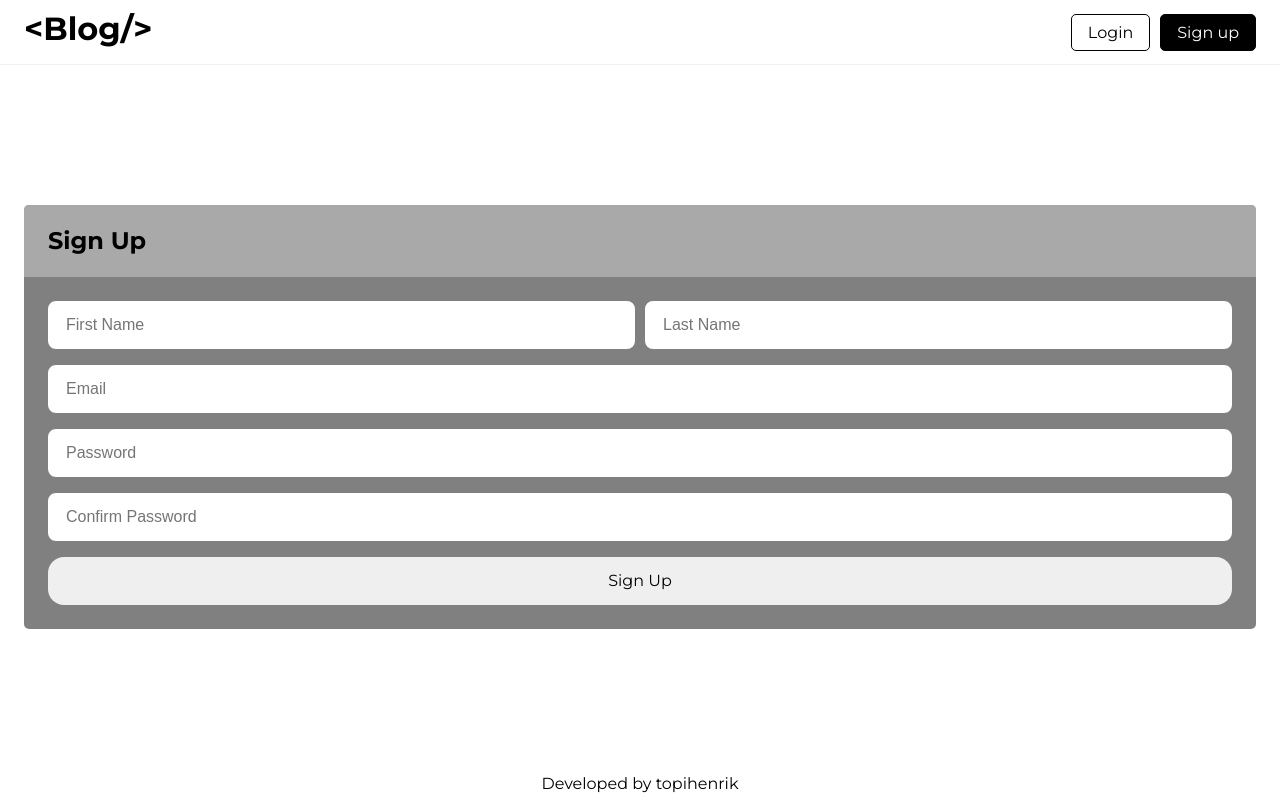
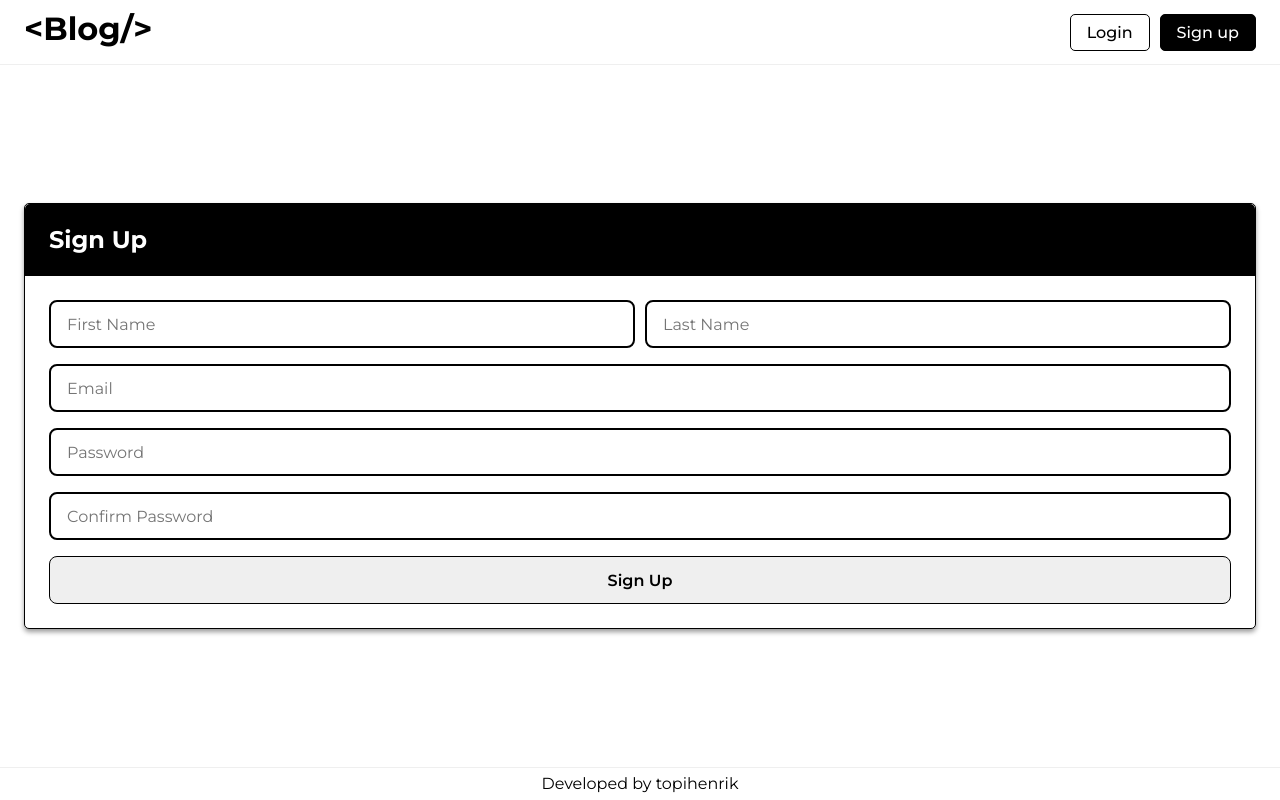
Before and after one commit to topihenrik/blog-front, a React (Create React App) app: page /signup in a window 1280 px wide. Built offline with nearby package versions, Linux system fonts and the light colour scheme.

Commit message:
Improved the visual style of BlogMain component and its subcomponents

```diff
--- a/src/components/BlogMain/CommentSection/index.js
+++ b/src/components/BlogMain/CommentSection/index.js
@@ -9,7 +9,6 @@ export default function CommentSection(props) {
     const [comments, setComments] = useState();
 
     const [updateComments, setUpdateComments] = useState(0);
-
 
     useEffect(() => {
         fetch(`http://localhost:3000/posts/${postid}/comments`)
@@ -25,10 +24,6 @@ export default function CommentSection(props) {
         )
     }, [updateComments])
 
-
-
-
-
     if (error) {
         return <div>Error: {error.message}</div>
     } else if (!isLoaded) {
@@ -36,12 +31,16 @@ export default function CommentSection(props) {
     } else {
         return(
             <div className="commentSection">
+                <h2>Responses</h2>
                 {comments?
                 comments.map((comment) => {
                     return(
-                        <section key={comment._id}>
-                            <Comment comment={comment}/>
-                        </section>
+                        <>
+                            <section key={comment._id}>
+                                <Comment comment={comment}/>
+                            </section>
+                            <hr className="comment-hr"/>
+                        </>
                     )
                 }):<></>}
 
--- a/src/components/Header/index.js
+++ b/src/components/Header/index.js
@@ -17,8 +17,8 @@ export default function Header(props) {
             </div>
             {user?
             <div className="auth-box">
-                <p>{user.full_name}</p>
-                <a onClick={handleClick}><p>Log Out</p></a>
+                <p className="user-name">{user.full_name}</p>
+                <a onClick={handleClick}><button className="logout-button">Log Out</button></a>
             </div>:
             <div className="auth-box">
                 <a href="/login"><button className="login-button">Login</button></a>
--- a/src/index.css
+++ b/src/index.css
@@ -22,15 +22,12 @@
   font-weight: 700;
 }
 
-
-
-body, button {
+body, button, input, textarea {
   margin: 0;
   font-family: "Montserrat";
   -webkit-font-smoothing: antialiased;
   -moz-osx-font-smoothing: grayscale;
 }
-
 
 code {
   font-family: source-code-pro, Menlo, Monaco, Consolas, 'Courier New',
@@ -50,15 +47,12 @@ html, body {
   padding: 0;
 }
 
-
 #root {
   height: 100vh;
   display: flex;
   flex-direction: column;
   justify-content: space-between;
 }
-
-
 
 header {
   display: flex;
@@ -73,8 +67,6 @@ header > div {
   display: flex;
   align-items: center;
 }
-
-
 
 .logo-box a {
   display: flex;
@@ -106,16 +98,18 @@ header > div {
   height: 100%;
 }
 
-
-
 .auth-box a:hover {
   color: gray;
 }
 
+.user-name {
+  font-weight: 500;
+}
 
 .auth-box a button {
   padding: 8px 16px;
   font-size: 16px;
+  font-weight: 500;
   border: 1px solid var(--black);
 }
 
@@ -131,17 +125,16 @@ header > div {
   border-radius: 5px;
 }
 
+.logout-button {
+  background-color: var(--white);
+  border-radius: 5px;
+}
+
 .homeMain {
   display: flex;
   flex-direction: column;
   background-color: yellowgreen;
 }
-
-
-
-
-
-
 
 .posts-box, .heroScreen {
   display: flex;
@@ -152,7 +145,7 @@ header > div {
 
 .heroScreen {
   background-color: var(--gray);
-  width: 100%;
+  width: calc(100%-48px);
   padding: 128px 24px;
 }
 
@@ -166,13 +159,11 @@ header > div {
   margin: 8px 0;
 }
 
-
-.post-hr {
+.post-hr, .comment-hr {
   height: 0;
   border-top: 1px solid #eee;
   width: calc(100% - 2px);
 }
-
 
 .postCard {
   background-color: var(--white);
@@ -192,13 +183,17 @@ header > div {
 .blogMain {
   display: flex;
   flex-direction: column;
-  gap: 10px;
-  margin: 0 24px;
+  gap: 16px;
+  margin: 8px 24px;
 }
 
 .postFull {
   display: flex;
   flex-direction: column;
+  border: 1px solid black;
+  border-radius: 5px;
+  box-shadow: 0px 3px 5px 0px rgba(0,0,0,0.4);
+  padding: 10px;
   gap: 10px;
 }
 
@@ -210,11 +205,16 @@ header > div {
 .commentSection {
   display: flex;
   flex-direction: column;
-  gap: 10px;
+  border: 1px solid black;
+  border-radius: 5px;
+  box-shadow: 0px 3px 5px 0px rgba(0,0,0,0.4);
+}
+
+.commentSection h2 {
+  padding: 8px 10px;
 }
 
 .comment {
-  background-color: gray;
   padding: 10px;
 }
 
@@ -227,7 +227,6 @@ header > div {
   display: flex;
   flex-direction: column;
   gap: 10px;
-  background-color: gray;
   padding: 10px;
 }
 
@@ -239,11 +238,17 @@ header > div {
 
 .comment-creator-form textarea {
   height: 80px;
+  border-radius: 5px;
   resize: none;
 }
 
 .comment-creator-form button {
+  font-weight: 500;
   padding: 5px 30px;
+  border-radius: 5px;
+  border: 1px solid black;
+  background-color: black;
+  color: white;
   width: fit-content;
 }
 
@@ -275,33 +280,39 @@ header > div {
   height: 48px;
   padding: 16px;
   border-radius: 8px;
-  border: 2px solid white;
+  border: 2px solid black;
   font-size: 16px;
   text-decoration: none;
   box-sizing: border-box;
 }
 
 .login-form button, .signup-form button {
-  border-radius: 16px;
+  font-weight: 600;
+  border-radius: 8px;
   padding: 4px 16px;
   height: 48px;
-  border: 2px solid transparent;
+  border: 1px solid black;
   font-size: 16px;
 }
 
 .login-box, .signup-box {
-  background-color: gray;
+  background-color: var(--white);
   border-radius: 5px;
+  border: 1px solid black;
   margin: 0 24px;
+  box-shadow: 0px 3px 5px 0px rgba(0,0,0,0.4);
 }
 
 .title-box {
   padding: 24px;
   border-top-left-radius: 5px;
   border-top-right-radius: 5px;
-  background-color: darkgrey;
+  background-color: black;
 }
 
+.title-box {
+  color: white;
+}
 
 .login-box form, .signup-box form {
   display: flex;
@@ -333,11 +344,10 @@ header > div {
   border-radius: 5px;
 }
 
-
 footer {
   display: flex;
   justify-content: center;
   background-color: var(--white);
   padding: 8px 0;
-
+  border-top: 1px solid var(--border);
 }
```
